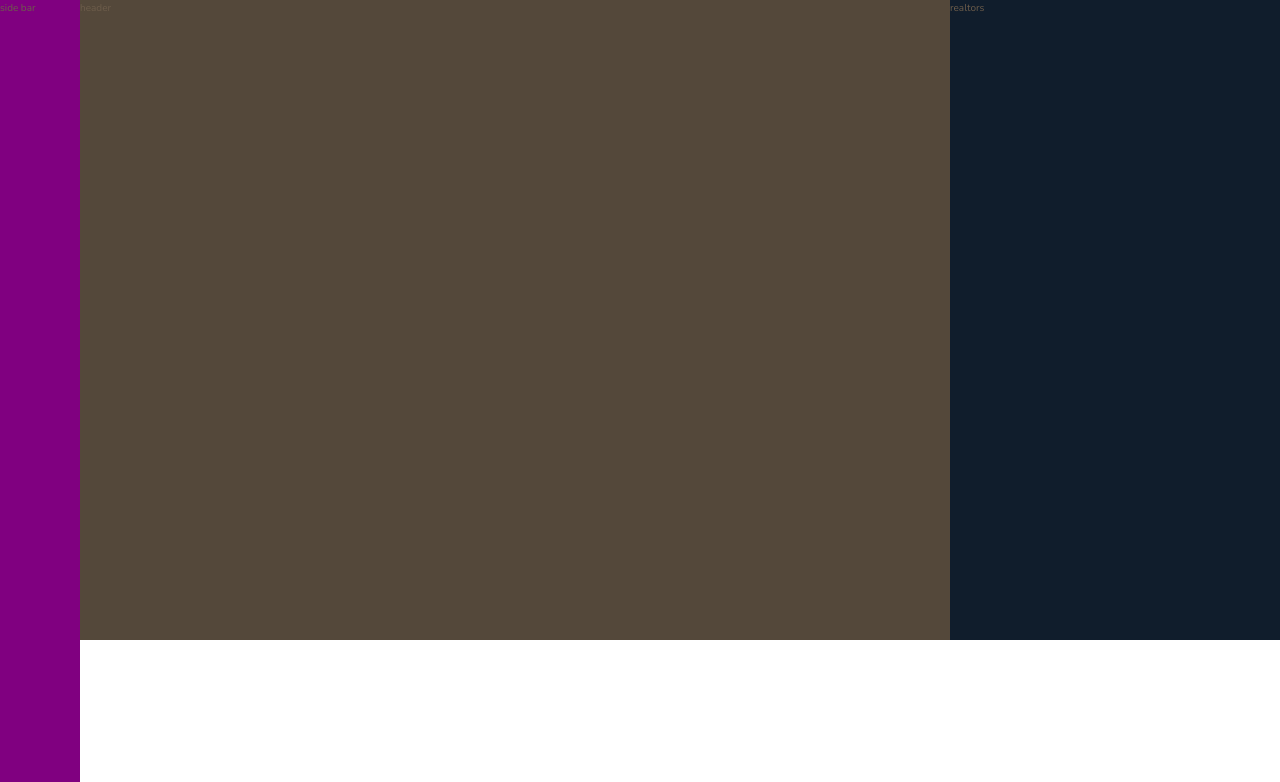
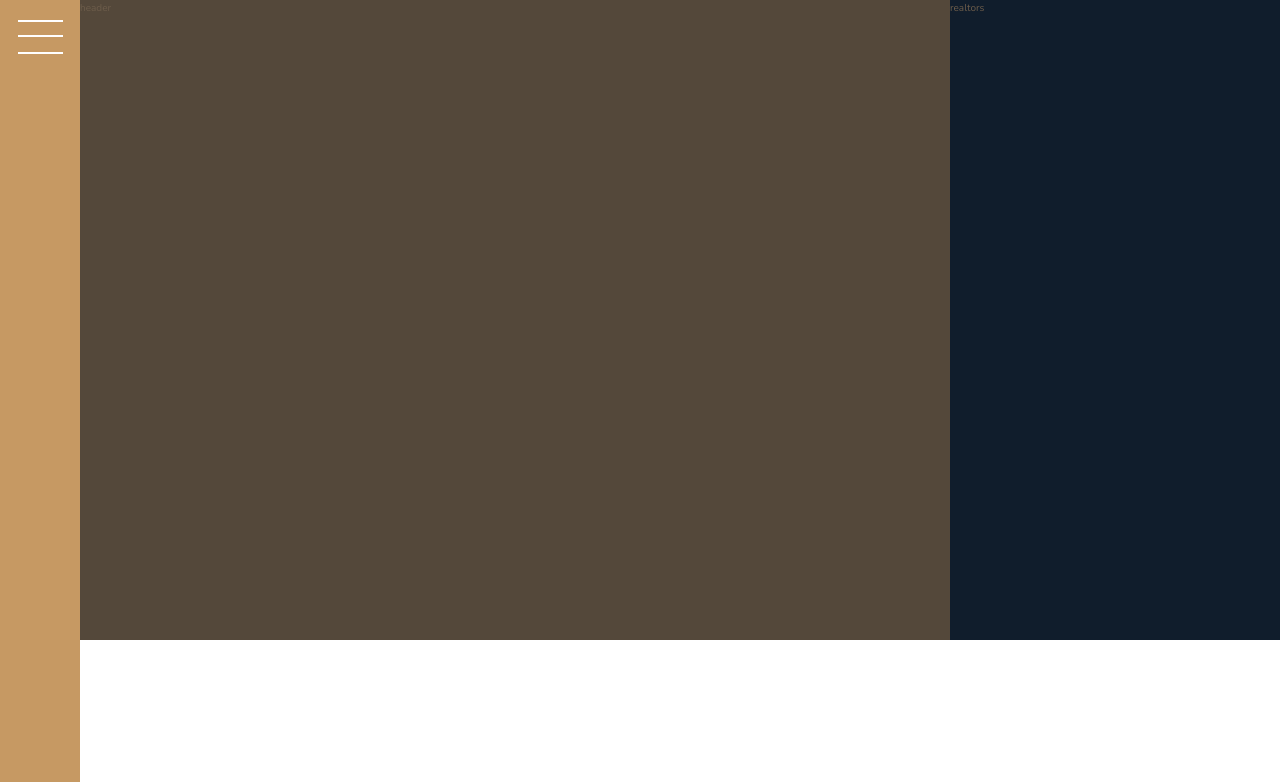
Before and after one commit to HassanAbbas198/Nexter, a website: page index.html in a window 1280 px wide. Shown: the top 782 px of the page. Drawn offline with nearby package versions, Linux system fonts and the light colour scheme.

Commit message:
added the side bar

```diff
--- a/index.html
+++ b/index.html
@@ -15,7 +15,7 @@
 		<title>nexter &mdash; your home, your freedom</title>
 	</head>
 	<body class="container">
-		<div class="sidebar">side bar</div>
+		<div class="sidebar"><button class="nav-btn"></button></div>
 		<header class="header">header</header>
 		<div class="realtors">realtors</div>
 
--- a/sass/_sidebar.scss
+++ b/sass/_sidebar.scss
@@ -1,6 +1,38 @@
 .sidebar {
-	background-color: purple;
-
 	grid-column: sidebar-start / sidebar-end;
 	grid-row: 1 / -1;
+
+	background-color: $color-primary;
+
+	display: flex;
+	justify-content: center;
 }
+
+.nav-btn {
+	border: 0;
+	border-radius: 0;
+
+	background-color: #fff;
+	height: 2px;
+	width: 4.5rem;
+
+	margin-top: 3.5rem;
+
+	&::before,
+	&::after {
+		content: '';
+		display: block;
+
+		background-color: #fff;
+		height: 2px;
+		width: 4.5rem;
+	}
+
+	&::before {
+		transform: translateY(-1.5rem);
+	}
+
+	&::after {
+		transform: translateY(1.5rem);
+	}
+}
```
Also changed, not shown: css/style.css.
